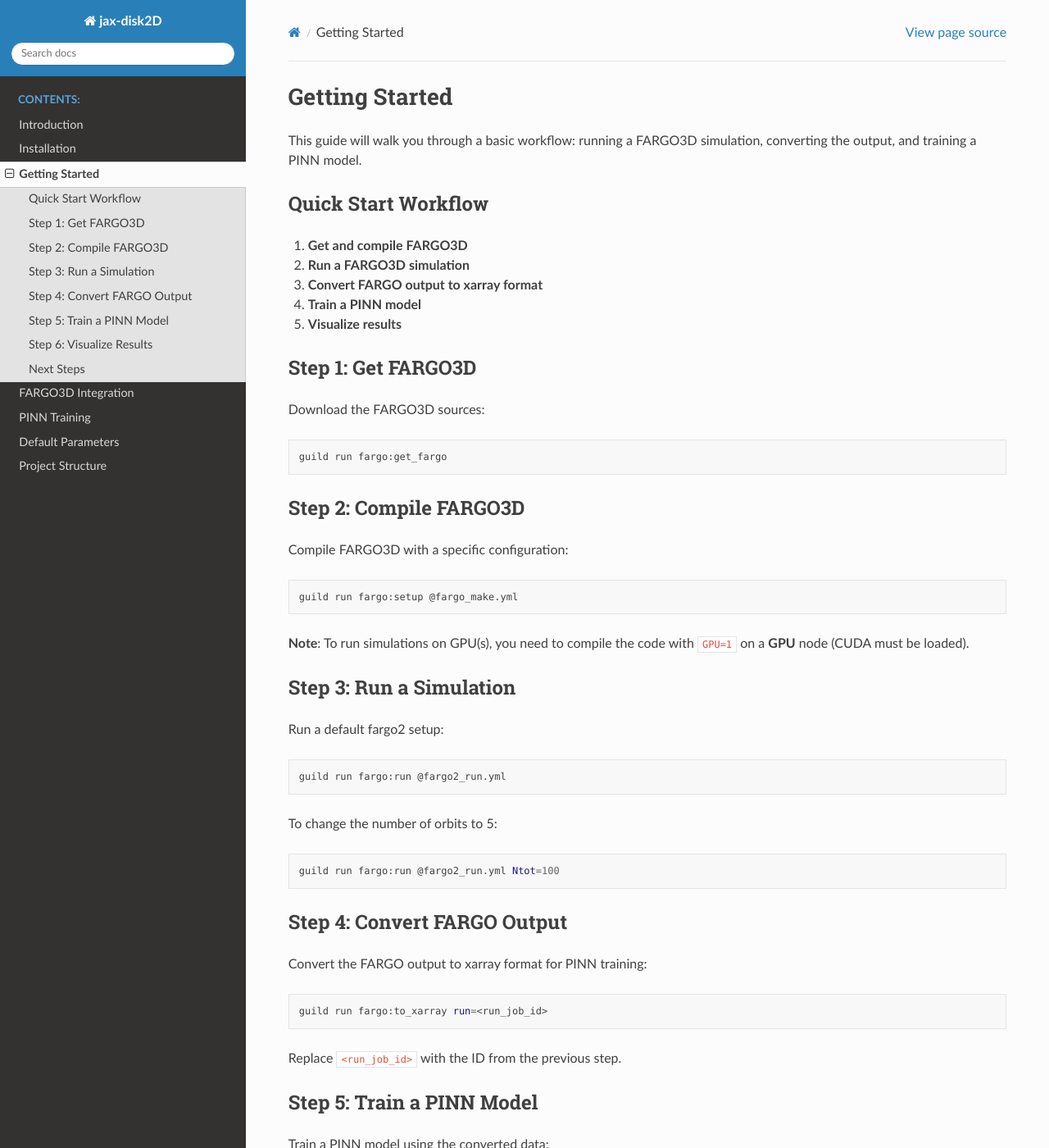
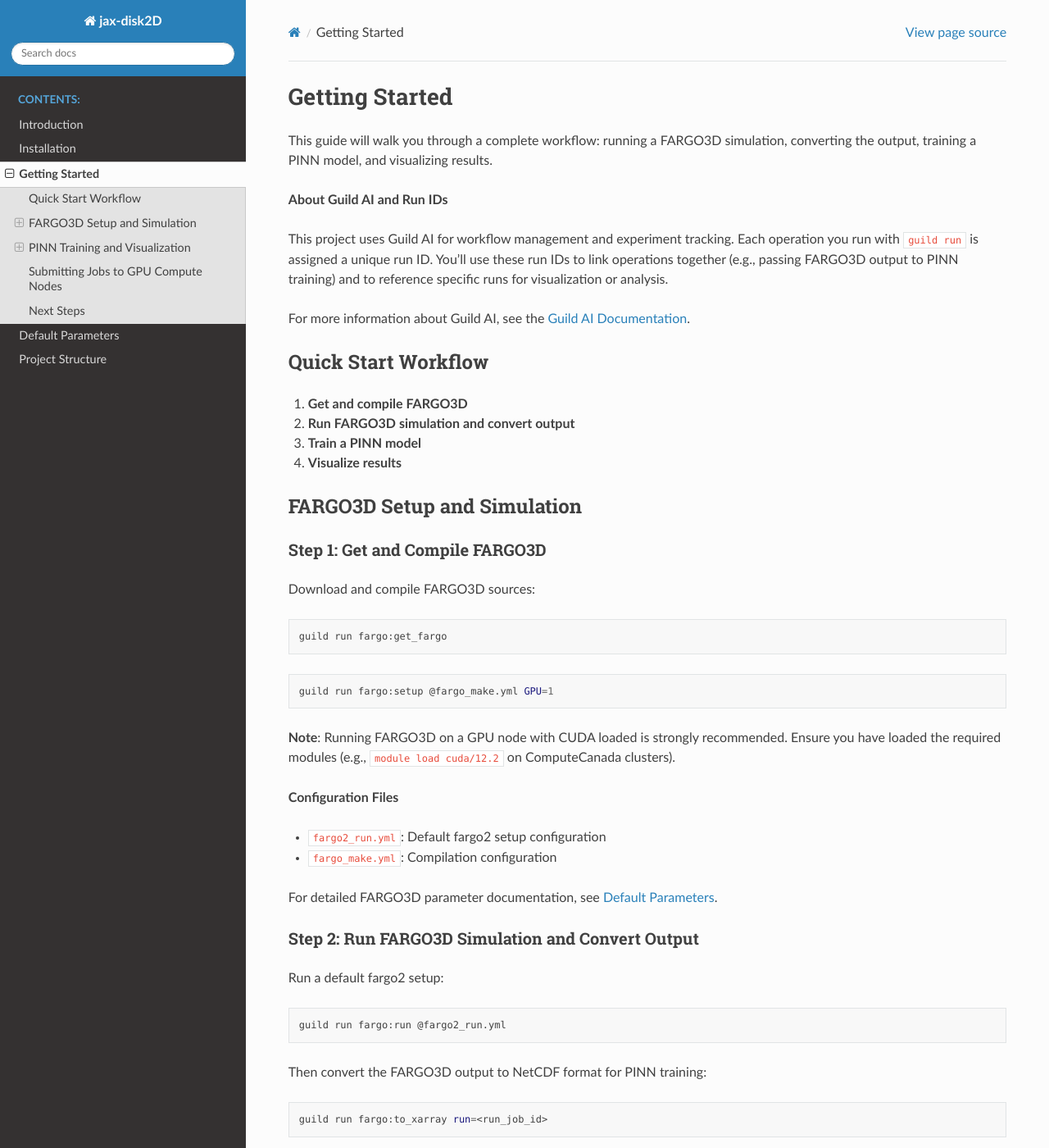
Before and after one commit to WeiqiWangMath/jax-disk2D-documentation, a Sphinx documentation site: the page built from docs/source/getting_started.rst, in a window 1280 px wide and 1400 px high. Shown: the whole window at 82% size. Built offline with Sphinx 7.4.7 and the Read the Docs theme 3.1.0, drawn with Linux system fonts in a browser that asks for light colours; some of the changed text lies outside the part shown.

Commit message:
integrate FARGO3D and PINN into getting started

```diff
--- a/docs/source/fargo_integration.rst
+++ /dev/null
@@ -1,95 +0,0 @@
-FARGO3D Integration
-===================
-
-jax-disk2D integrates with FARGO3D for generating training data. This section covers how to set up, compile, and run FARGO3D simulations.
-
-Getting FARGO3D
----------------
-
-Download the FARGO3D sources using Guild AI:
-
-.. code-block:: bash
-
-   guild run fargo:get_fargo
-
-This will clone the FARGO3D repository into a ``fargo3d/`` directory.
-
-Compiling FARGO3D
------------------
-
-Compile FARGO3D with a specific configuration:
-
-.. code-block:: bash
-
-   guild run fargo:setup @fargo_make.yml
-
-GPU Compilation
-~~~~~~~~~~~~~~~
-
-To run simulations on GPU(s), you need to:
-
-1. Compile on a **GPU node** with CUDA loaded
-2. Set ``GPU=1`` in your configuration
-3. Ensure CUDA modules are loaded
-
-Example for Compute Canada:
-
-.. code-block:: bash
-
-   module load cuda
-   guild run fargo:setup @fargo_make.yml GPU=1
-
-Running Simulations
--------------------
-
-Default fargo2 Setup
-~~~~~~~~~~~~~~~~~~~~
-
-Run a default fargo2 simulation:
-
-.. code-block:: bash
-
-   guild run fargo:run @fargo2_run.yml
-
-Customizing Parameters
-~~~~~~~~~~~~~~~~~~~~~~
-
-You can override parameters when running:
-
-.. code-block:: bash
-
-   guild run fargo:run @fargo2_run.yml Ntot=100
-
-This changes the number of orbits to 5 (assuming default time step).
-
-Configuration Files
--------------------
-
-FARGO3D uses several configuration files:
-
-* ``fargo2_run.yml``: Default fargo2 setup configuration
-* ``fargo_run.yml``: Alternative setup configuration
-* ``fargo_make.yml``: Compilation configuration
-
-Converting Output
------------------
-
-Convert FARGO3D output to xarray format for PINN training:
-
-.. code-block:: bash
-
-   guild run fargo:to_xarray run=<run_job_id>
-
-This creates NetCDF files (``.nc``) and NumPy arrays (``.npz``) that can be used for training.
-
-Output Files
-~~~~~~~~~~~~
-
-The conversion process creates:
-
-* ``test_data.npz``: Training data in NumPy format
-* ``test_dens.nc``: Density field in NetCDF format
-* ``test_vx.nc``: Radial velocity in NetCDF format
-* ``test_vy.nc``: Azimuthal velocity in NetCDF format
-
-These files are automatically linked to PINN training operations.
--- a/docs/source/getting_started.rst
+++ b/docs/source/getting_started.rst
@@ -1,39 +1,49 @@
 Getting Started
 ================
 
-This guide will walk you through a basic workflow: running a FARGO3D simulation, converting the output, and training a PINN model.
+This guide will walk you through a complete workflow: running a FARGO3D simulation, converting the output, training a PINN model, and visualizing results.
+
+**About Guild AI and Run IDs**
+
+This project uses Guild AI for workflow management and experiment tracking. Each operation you run with ``guild run`` is assigned a unique run ID. You'll use these run IDs to link operations together (e.g., passing FARGO3D output to PINN training) and to reference specific runs for visualization or analysis.
+
+For more information about Guild AI, see the `Guild AI Documentation <https://guildai.org/t/guild-ai-documentation/64>`_.
 
 Quick Start Workflow
 --------------------
 
 1. **Get and compile FARGO3D**
-2. **Run a FARGO3D simulation**
-3. **Convert FARGO output to xarray format**
-4. **Train a PINN model**
-5. **Visualize results**
+2. **Run FARGO3D simulation and convert output**
+3. **Train a PINN model**
+4. **Visualize results**
 
-Step 1: Get FARGO3D
--------------------
+FARGO3D Setup and Simulation
+-----------------------------
 
-Download the FARGO3D sources:
+Step 1: Get and Compile FARGO3D
+~~~~~~~~~~~~~~~~~~~~~~~~~~~~~~~~
+
+Download and compile FARGO3D sources:
 
 .. code-block:: bash
 
    guild run fargo:get_fargo
 
-Step 2: Compile FARGO3D
------------------------
-
-Compile FARGO3D with a specific configuration:
-
 .. code-block:: bash
 
-   guild run fargo:setup @fargo_make.yml
+   guild run fargo:setup @fargo_make.yml GPU=1
 
-**Note**: To run simulations on GPU(s), you need to compile the code with ``GPU=1`` on a **GPU** node (CUDA must be loaded).
+**Note**: Running FARGO3D on a GPU node with CUDA loaded is strongly recommended. Ensure you have loaded the required modules (e.g., ``module load cuda/12.2`` on ComputeCanada clusters).
 
-Step 3: Run a Simulation
-------------------------
+**Configuration Files**
+
+* ``fargo2_run.yml``: Default fargo2 setup configuration
+* ``fargo_make.yml``: Compilation configuration
+
+For detailed FARGO3D parameter documentation, see :doc:`default_parameters`.
+
+Step 2: Run FARGO3D Simulation and Convert Output
+~~~~~~~~~~~~~~~~~~~~~~~~~~~~~~~~~~~~~~~~~~~~~~~~~~
 
 Run a default fargo2 setup:
 
@@ -41,25 +51,37 @@
 
    guild run fargo:run @fargo2_run.yml
 
-To change the number of orbits to 5:
+Then convert the FARGO3D output to NetCDF format for PINN training:
+
+.. code-block:: bash
+
+   guild run fargo:to_xarray run=<run_job_id>
+
+Replace ``<run_job_id>`` with the ID from the FARGO run.
+
+**Customizing Parameters**
+
+You can override parameters when running. For example, to change the total number of output snapshots:
 
 .. code-block:: bash
 
    guild run fargo:run @fargo2_run.yml Ntot=100
 
-Step 4: Convert FARGO Output
-----------------------------
+**Output Files**
 
-Convert the FARGO output to xarray format for PINN training:
+The conversion process creates NetCDF files:
 
-.. code-block:: bash
+* ``test_dens.nc``: Density field
+* ``test_vx.nc``: Radial velocity
+* ``test_vy.nc``: Azimuthal velocity
 
-   guild run fargo:to_xarray run=<run_job_id>
+These files are automatically linked to PINN training operations.
 
-Replace ``<run_job_id>`` with the ID from the previous step.
+PINN Training and Visualization
+--------------------------------
 
-Step 5: Train a PINN Model
---------------------------
+Step 3: Train a PINN Model
+~~~~~~~~~~~~~~~~~~~~~~~~~~~
 
 Train a PINN model using the converted data:
 
@@ -69,16 +91,24 @@
 
 Replace ``<to_xarray_job_id>`` with the ID from the conversion step.
 
-Step 6: Visualize Results
--------------------------
+For detailed information about all training parameters and their default values, see :doc:`default_parameters`.
 
-Draw 2D movies of the results:
+Step 4: Visualize Results
+~~~~~~~~~~~~~~~~~~~~~~~~~~
+
+**Generate 2D Movies**
+
+Generate 2D movies of the PINN predictions:
 
 .. code-block:: bash
 
    guild run pinn:draw_2d pinn:train=<train_job_id>
 
-Plot loss and other metrics:
+This creates animated visualizations comparing the PINN predictions with the FARGO3D reference data. Check the movies in ``$GUILD_HOME/runs/<train_job_id>/...``
+
+**Plot Loss and Metrics**
+
+Plot training loss and other metrics:
 
 .. code-block:: bash
 
@@ -86,9 +116,38 @@
 
 Check the figures in ``$GUILD_HOME/runs/<train_job_id>/runs/...``
 
+Submitting Jobs to GPU Compute Nodes
+-------------------------------------
+
+On HPC systems like ComputeCanada clusters, you should submit computationally intensive operations to GPU compute nodes using SLURM. This is especially useful for PINN training runs, but the same approach works for other Guild operations such as FARGO3D simulations or visualization tasks.
+
+**Submitting a Training Job (Example)**
+
+First, start the Guild operation:
+
+.. code-block:: bash
+
+   guild run pinn:train @parameters.yml fargo:to_xarray=<to_xarray_job_id> --stage
+
+Then submit it to a GPU node using SLURM:
+
+.. code-block:: bash
+
+   sbatch --time=40:00 --account=<account> --gres=gpu:h100:1--mem=64G run_gpu.sh <run_job_id>
+
+Replace ``<run_job_id>`` with the Guild run ID from the previous command, and ``<account>`` with your compute allocation.
+
+**SLURM Parameters**
+
+* ``--time``: Maximum walltime for the job (format: hours:minutes)
+* ``--account``: Your compute allocation account
+* ``--gres=gpu:1``: Request one H100 GPU
+* ``--mem``: Memory allocation (e.g., 64G for 64 GB)
+
+Adjust these parameters based on your specific needs and available resources. See `<https://docs.alliancecan.ca/wiki/Running_jobs>`_ for more information on how to submit jobs to GPU compute nodes.
+
 Next Steps
 ----------
 
-* See :doc:`fargo_integration` for detailed FARGO3D usage
-* See :doc:`pinn_training` for advanced PINN training options
-* See :doc:`api_reference` for API documentation
+* See :doc:`default_parameters` for detailed parameter documentation
+* See :doc:`project_structure` for repository organization
--- a/docs/source/index.rst
+++ b/docs/source/index.rst
@@ -10,8 +10,6 @@
    introduction
    installation
    getting_started
-   fargo_integration
-   pinn_training
    default_parameters
    project_structure
 
```
Also changed, not shown: docs/source/pinn_training.rst (deleted, +0 -97 lines).
